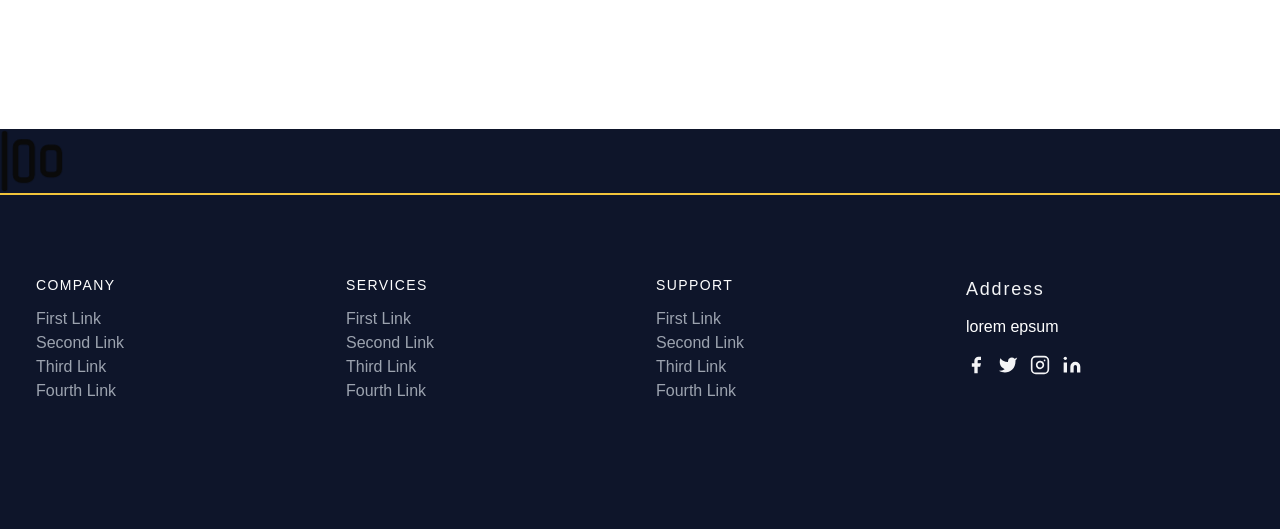
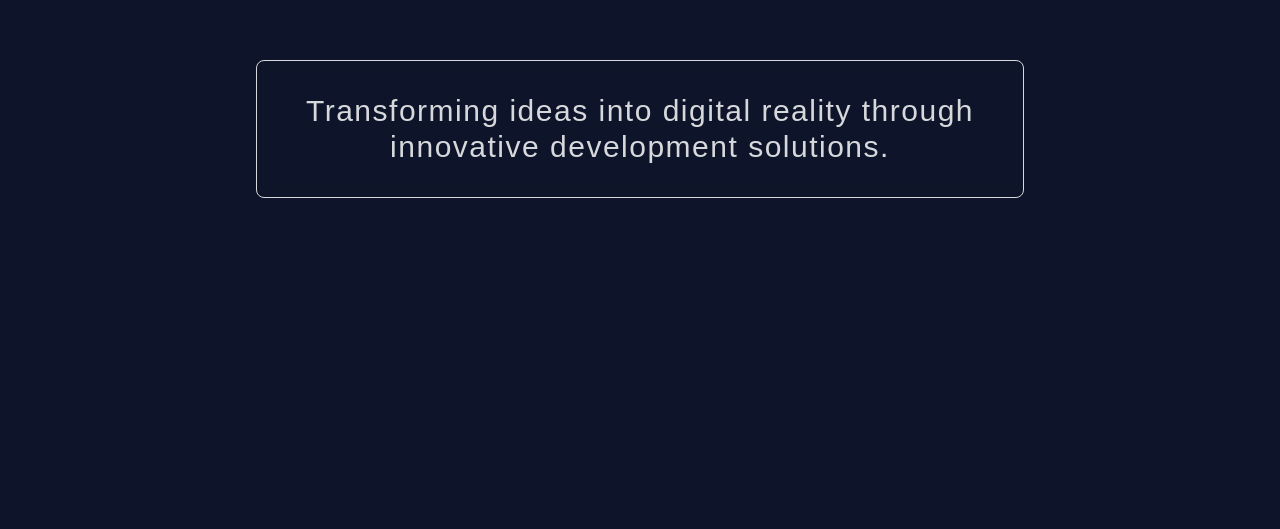
Before and after one commit to MannanTahir5/01labs, a Next.js app: page /about in a window 1280 px wide. Shown: the part 271-800 px from the top of the page. Built offline with nearby package versions, Linux system fonts and the light colour scheme.

Commit message:
Color Change

```diff
--- a/app/about/page.tsx
+++ b/app/about/page.tsx
@@ -4,9 +4,12 @@ import { AlignHorizontalJustifyStart } from 'lucide-react';
 export default function page() {
   return (
     <>
-    <div className='bg-primary'>
-
-      <AlignHorizontalJustifyStart size={64} className='animate-pulse mt-[50vh]' />
+    <div className="min-h-screen flex items-center justify-center p-6 bg-primary text-secondary">
+      <div className="max-w-3xl px-4 py-8 backdrop-blur-sm rounded-lg border border-secondary/20">
+        <h1 className="text-2xl md:text-3xl text-secondary/80 font-light tracking-wider text-center">
+          Transforming ideas into digital reality through innovative development solutions.
+        </h1>
+      </div>
     </div>
     </>
   )
--- a/app/globals.css
+++ b/app/globals.css
@@ -22,7 +22,7 @@ body {
     --popover-foreground: 0 0% 3.9%;
     --primary: 225, 50%, 11%;
     --primary-foreground: 0 0% 98%;
-    --secondary: 45, 87%, 59%;
+    --secondary: 222, 6%, 85%;
     --secondary-foreground: 0 0% 9%;
     --muted: 0 0% 96.1%;
     --muted-foreground: 0 0% 45.1%;
--- a/components/moving.tsx
+++ b/components/moving.tsx
@@ -100,7 +100,7 @@ export default function BinaryAnimation({ children }: BinaryAnimationProps) {
 
             draw(): void {
                 if (!ctx) return;
-                ctx.fillStyle = `hsla(45, 87%, 59%, ${this.alpha})`;
+                ctx.fillStyle = `hsla(222, 6%, 85%, ${this.alpha})`;
                 ctx.font = `${this.displaySize}px monospace`;
                 ctx.fillText(this.char, this.x, this.y);
             }
--- a/components/ui/GlobeDemo.tsx
+++ b/components/ui/GlobeDemo.tsx
@@ -15,13 +15,13 @@ export default function GlobeDemo() {
     pointSize: 4,
     globeColor: "#062056",
     showAtmosphere: true,
-    atmosphereColor: "#f2c438",
+    atmosphereColor: "#CFD3D9",
     atmosphereAltitude: 0.1,
     emissive: "#062056",
     emissiveIntensity: 0.1,
     shininess: 0.9,
-    polygonColor: "#f2c438",
-    ambientLight: "#f2c438",
+    polygonColor: "#CFD3D9",
+    ambientLight: "#CFD3D9",
     directionalLeftLight: "#ffffff",
     directionalTopLight: "#ffffff",
     pointLight: "#f2c438",
@@ -34,7 +34,7 @@ export default function GlobeDemo() {
     autoRotateSpeed: .5,
     rotationSpeed :6,
   }
-  const colors = ["#f2c438", "#f2c438", "#f2c438"]
+  const colors = ["#CFD3D9", "#CFD3D9", "#CFD3D9"]
   const sampleArcs = [
     {
       order: 1,
--- a/components/ui/floating-navbar.tsx
+++ b/components/ui/floating-navbar.tsx
@@ -63,7 +63,7 @@ console.log(direction)
             key={`link=${idx}`}
             href={navItem.link}
             className={cn(
-              "relative dark:text-white items-center flex space-x-1 text-amber-400 dark:hover:text-sky-200 hover:text-white-200",
+              "relative dark:text-white items-center flex space-x-1 text-secondary dark:hover:text-sky-200 hover:text-white-200",
             )}
           >
             <span className="block text-sm">{navItem.name}</span>
```
